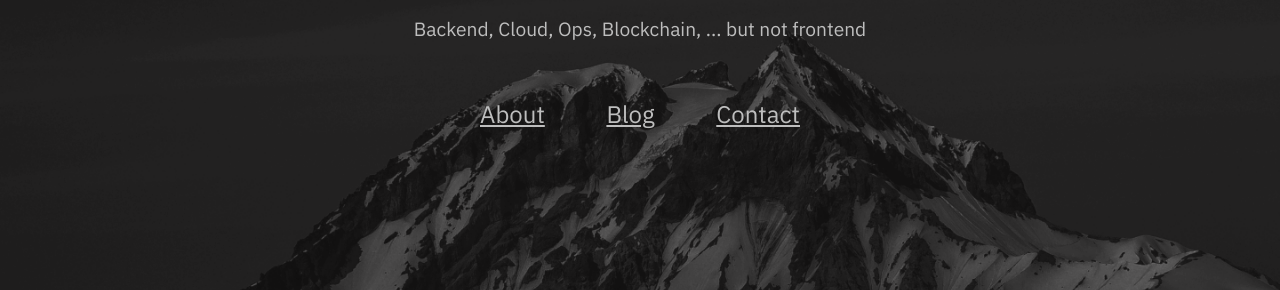
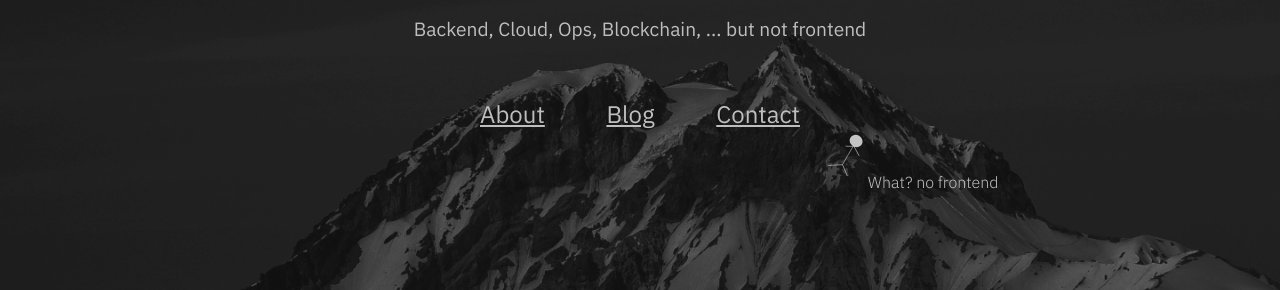
Before and after one commit to thetkpark/sethanantp-dot-com, a Next.js app: page / in a window 1280 px wide. Shown: the part 458-748 px from the top of the page. Built offline with nearby package versions, Linux system fonts and the light colour scheme.

Commit message:
ADD a joke

```diff
--- a/pages/index.js
+++ b/pages/index.js
@@ -35,6 +35,10 @@ export default function Home() {
           </Link>
         </div>
       </div>
+      <div className={styles.joke}>
+        <Image src="/images/nong.svg" width="40px" height="70px" alt="just a joke" />
+        <span>What? no frontend</span>
+      </div>
     </div>
   )
 }
--- a/styles/Home.module.css
+++ b/styles/Home.module.css
@@ -68,3 +68,18 @@
   font-size: 1.5rem;
   text-decoration: underline;
 }
+
+.joke {
+  position: absolute;
+  top: 78vh;
+  right: 23vw;
+}
+
+.joke span {
+  color: #BEBEBE;
+  font-weight: 300;
+  font-size: 1rem;
+  position: relative;
+  bottom: 6vh;
+  left: 1vw;
+}
```
Also changed, not shown: public/images/nong.svg (added).
